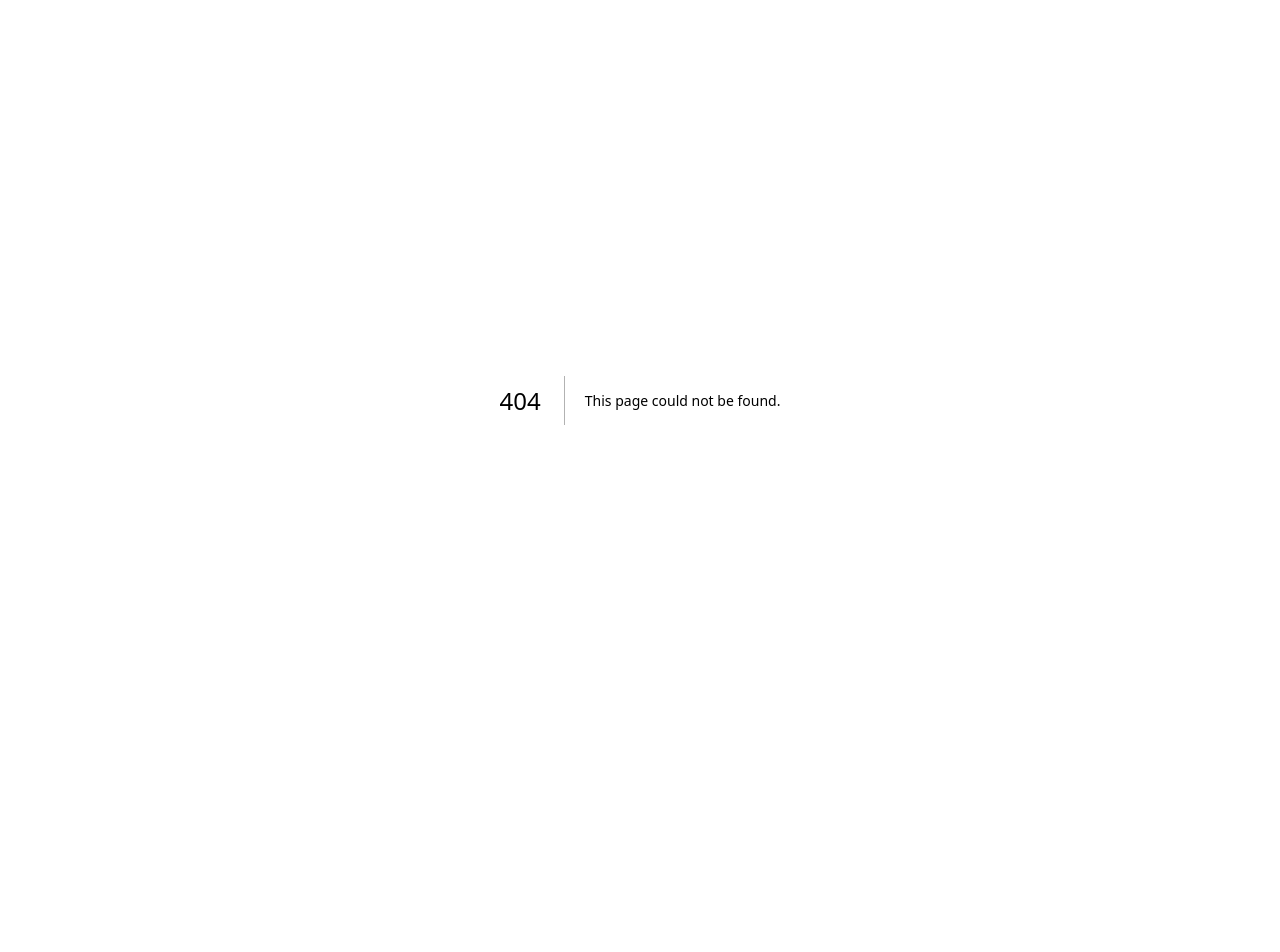
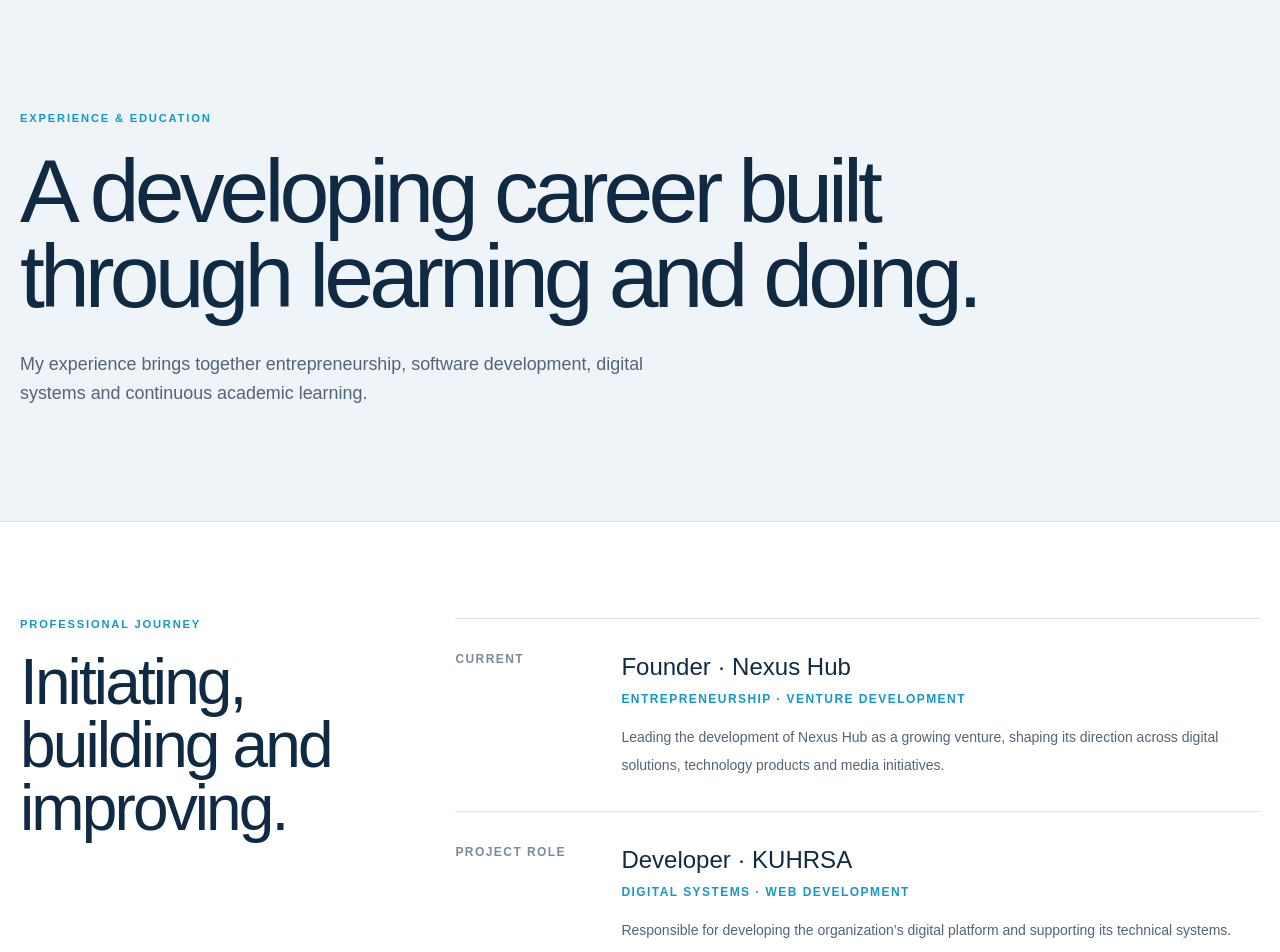
Before and after one commit to hlestakovjames/hlestakovjames-frontend, a Next.js app: page /experience in a window 1280 px wide. Before the commit this address had no page. Shown: the top 952 px of the page. Before the commit the page ends 800 px from the top, so only its background shows below. Built offline with nearby package versions, Linux system fonts and the light colour scheme.

Commit message:
Add professional experience and education page

```diff
--- /dev/null
+++ b/app/(public)/experience/page.tsx
@@ -0,0 +1,11 @@
+export default function ExperiencePage() {
+ return <main className="bg-white text-[var(--brand-navy)]">
+  <section className="border-b border-[var(--brand-border)] bg-[var(--surface-muted)]"><div className="container-wide py-20 md:py-28"><p className="eyebrow text-[var(--brand-cyan)]">Experience & education</p><h1 className="display-heading mt-6 max-w-5xl">A developing career built through learning and doing.</h1><p className="body-large mt-8 max-w-2xl text-[var(--brand-text-secondary)]">My experience brings together entrepreneurship, software development, digital systems and continuous academic learning.</p></div></section>
+  <section id="journey" className="section-padding"><div className="container-wide grid gap-12 lg:grid-cols-[0.65fr_1.35fr]"><div><p className="eyebrow text-[var(--brand-cyan)]">Professional journey</p><h2 className="section-heading mt-5">Initiating, building and improving.</h2></div><div className="border-t border-[var(--brand-border)]">
+   <article className="grid gap-4 border-b border-[var(--brand-border)] py-8 md:grid-cols-[150px_1fr]"><p className="text-xs font-semibold uppercase tracking-[0.12em] text-[var(--brand-text-muted)]">Current</p><div><h3 className="text-2xl font-medium">Founder · Nexus Hub</h3><p className="mt-2 text-xs font-semibold uppercase tracking-[0.12em] text-[var(--brand-cyan)]">Entrepreneurship · Venture development</p><p className="mt-4 max-w-2xl text-sm leading-7 text-[var(--brand-text-secondary)]">Leading the development of Nexus Hub as a growing venture, shaping its direction across digital solutions, technology products and media initiatives.</p></div></article>
+   <article className="grid gap-4 border-b border-[var(--brand-border)] py-8 md:grid-cols-[150px_1fr]"><p className="text-xs font-semibold uppercase tracking-[0.12em] text-[var(--brand-text-muted)]">Project role</p><div><h3 className="text-2xl font-medium">Developer · KUHRSA</h3><p className="mt-2 text-xs font-semibold uppercase tracking-[0.12em] text-[var(--brand-cyan)]">Digital systems · Web development</p><p className="mt-4 max-w-2xl text-sm leading-7 text-[var(--brand-text-secondary)]">Responsible for developing the organization’s digital platform and supporting its technical systems.</p></div></article>
+   <article className="grid gap-4 py-8 md:grid-cols-[150px_1fr]"><p className="text-xs font-semibold uppercase tracking-[0.12em] text-[var(--brand-text-muted)]">Earlier work</p><div><h3 className="text-2xl font-medium">Independent digital and creative work</h3><p className="mt-2 text-xs font-semibold uppercase tracking-[0.12em] text-[var(--brand-cyan)]">Graphic design · Digital services · Web development</p><p className="mt-4 max-w-2xl text-sm leading-7 text-[var(--brand-text-secondary)]">An early foundation in self-directed graphic design and online digital services developed into broader interests in web development and technology-led solutions.</p></div></article>
+  </div></div></section>
+  <section id="education" className="border-y border-[var(--brand-border)] bg-[var(--surface-muted)] py-20"><div className="container-wide grid gap-10 lg:grid-cols-[0.65fr_1.35fr]"><div><p className="eyebrow text-[var(--brand-cyan)]">Education</p><h2 className="section-heading mt-5">Academic foundation.</h2></div><div><p className="text-xs font-semibold uppercase tracking-[0.14em] text-[var(--brand-text-muted)]">KCA University · Kenya</p><h3 className="mt-4 text-2xl font-medium md:text-3xl">Bachelor of Science in Information and Communication Technology</h3><p className="mt-5 max-w-2xl text-sm leading-7 text-[var(--brand-text-secondary)]">Formal study in ICT complements practical experience in software development, digital platforms and technical problem-solving.</p></div></div></section>
+ </main>;
+}
```
